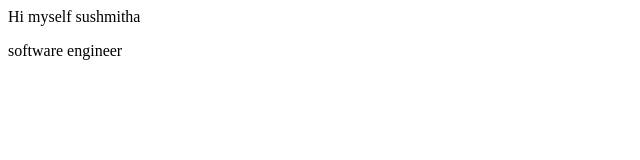
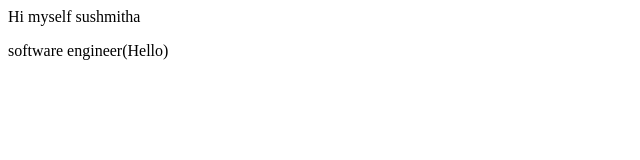
Before and after one commit to sushmitha-hegde27/localRepo, a plain HTML site: page index.html in a window 1280 px wide. Shown: the full height of the page, 0-640 px from the left. Drawn offline with Linux system fonts and the light colour scheme.

Commit message:
added hello

```diff
--- a/index.html
+++ b/index.html
@@ -1,2 +1,2 @@
 <p>Hi myself sushmitha</p>
-<p>software engineer</p>
+<p>software engineer(Hello)</p>
```
